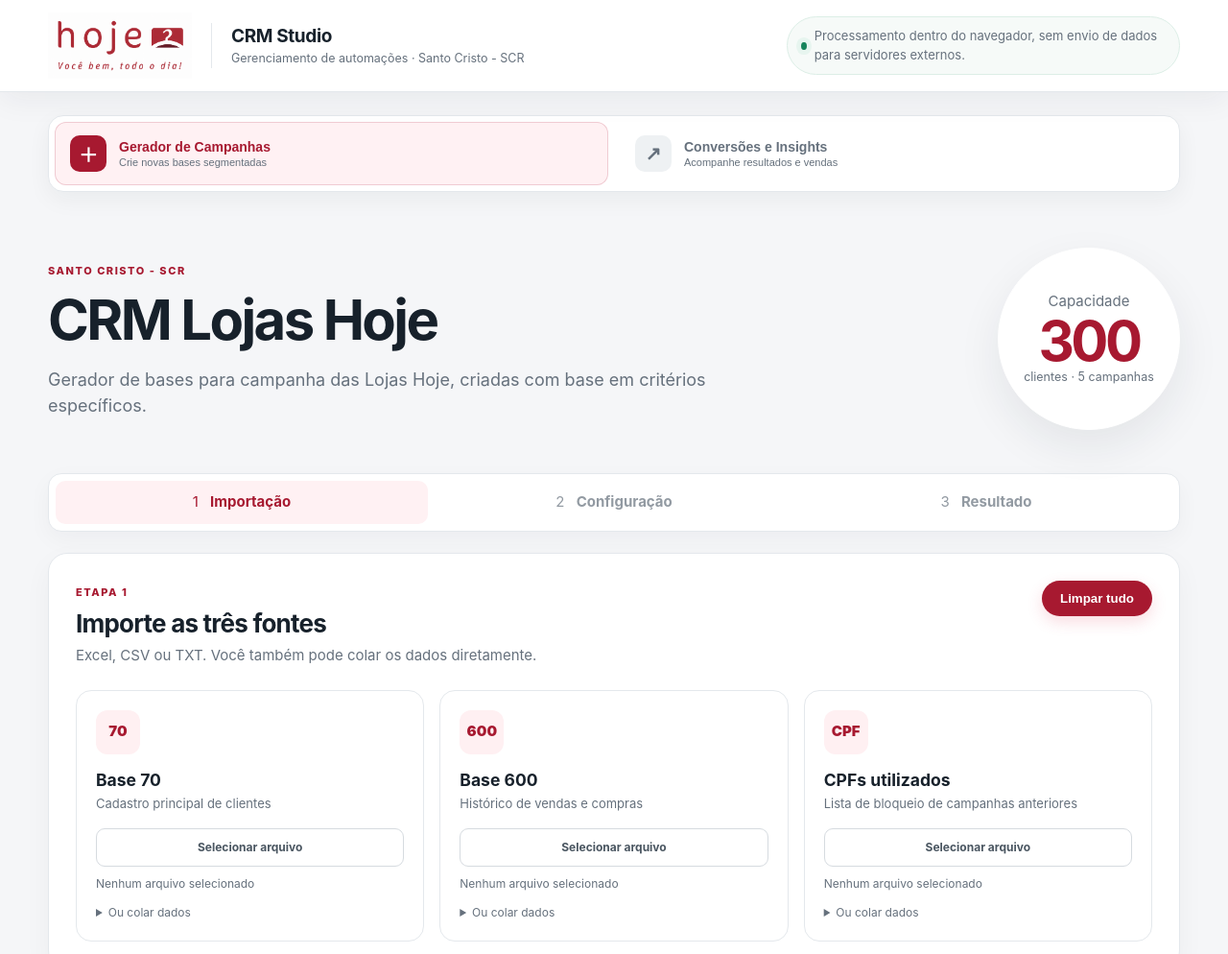
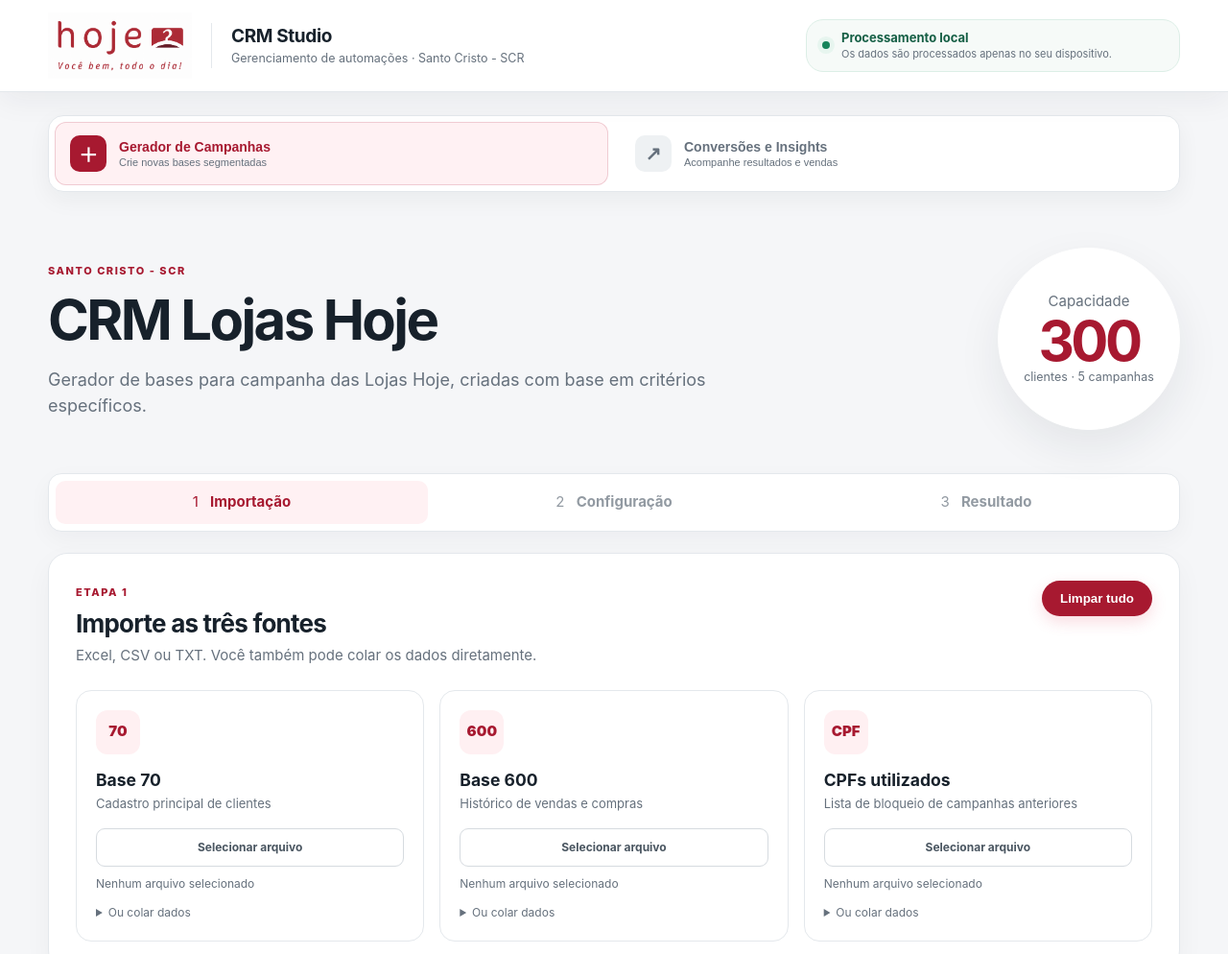
Before and after one commit to Mullerjr6/CRM-Studio, a plain HTML site: page GERADOR_CRM_SCR.html in a window 1280 px wide. Shown: the top 994 px of the page at 96% size. Drawn offline with nearby package versions, Linux system fonts and the light colour scheme.

Commit message:
Att de rotina

```diff
--- a/GERADOR_CRM_SCR.html
+++ b/GERADOR_CRM_SCR.html
@@ -30,10 +30,13 @@
           </div>
         </div>
 
-        <span class="secure">
-          <i></i>
-          Processamento dentro do navegador, sem envio de dados para servidores externos.
-        </span>
+        <div class="secure" role="note">
+          <span class="secure-indicator" aria-hidden="true"></span>
+          <span class="secure-content">
+            <strong>Processamento local</strong>
+            <small>Os dados são processados apenas no seu dispositivo.</small>
+          </span>
+        </div>
       </div>
     </header>
 
--- a/crm-studio.css
+++ b/crm-studio.css
@@ -104,24 +104,49 @@ body {
 }
 
 .secure {
-  display: flex;
+  display: grid;
+  grid-template-columns: 8px minmax(0, 1fr);
   align-items: center;
-  gap: 8px;
+  column-gap: 12px;
+  flex: 0 1 390px;
+  min-width: 0;
+  margin-left: 24px;
   color: var(--texto-suave);
-  font-size: 13px;
-  max-width: 410px;
-  padding: 10px 14px;
+  padding: 10px 16px;
   background: #f6faf8;
   border: 1px solid #dceee6;
-  border-radius: 999px;
+  border-radius: 18px;
 }
 
-.secure i {
+.secure-indicator {
   width: 8px;
   height: 8px;
   background: var(--verde);
   border-radius: 50%;
   box-shadow: 0 0 0 5px #e7f5ef;
+}
+
+.secure-content {
+  display: grid;
+  gap: 1px;
+  min-width: 0;
+}
+
+.secure-content strong,
+.secure-content small {
+  display: block;
+}
+
+.secure-content strong {
+  color: #155f45;
+  font-size: 13px;
+  line-height: 1.3;
+}
+
+.secure-content small {
+  color: var(--texto-suave);
+  font-size: 11px;
+  line-height: 1.35;
 }
 
 /* Apresentação do gerador */
```
